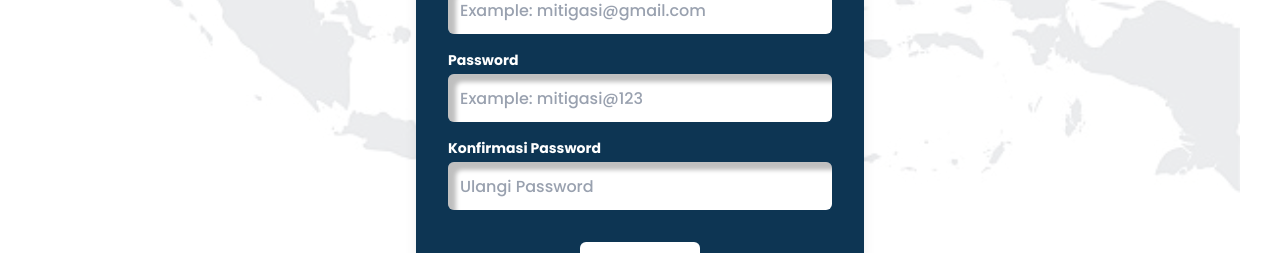
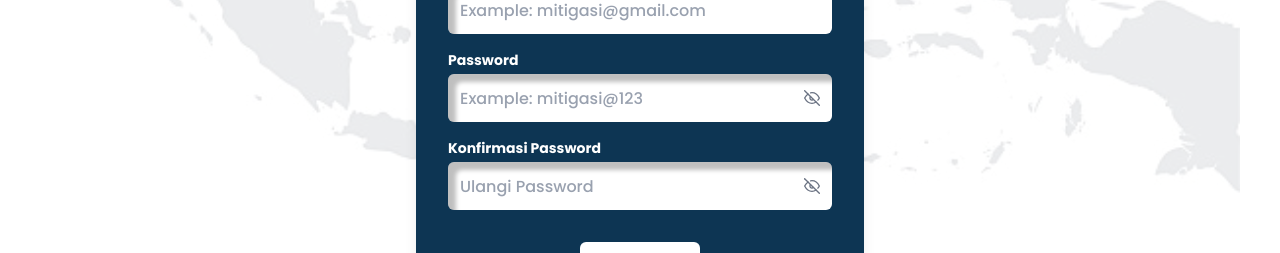
Before and after one commit to zainalsaputra/mitigasi-kita-app-frontend, a React (Vite) app: page /register in a window 1280 px wide. Shown: the part 380-633 px from the top of the page. Built offline with nearby package versions, Linux system fonts and the light colour scheme; a web font is replaced by a local one.

Commit message:
menambahkan visibilitas password

```diff
--- a/src/pages/Login/Login-page.jsx
+++ b/src/pages/Login/Login-page.jsx
@@ -2,11 +2,12 @@
 import { useNavigate, Link } from "react-router-dom";
 import NavbarLogin from "../../components/navbarLogin";
 import { handleLoginSubmit } from "../../../presenters/login-presenter";
-
+import { FiEye, FiEyeOff } from "react-icons/fi";
 function Login() {
   const [email, setEmail] = useState("");
   const [password, setPassword] = useState("");
   const navigate = useNavigate();
+  const [showPassword, setShowPassword] = useState(false);
 
   const handleSubmit = (e) => {
     e.preventDefault();
@@ -59,10 +60,11 @@
               >
                 Password
               </label>
+              <div className="relative">
               <input
                 id="password"
                 name="password"
-                type="password"
+                type={showPassword ? "text" : "password" }
                 autoComplete="current-password"
                 required
                 className="w-full h-11 sm:h-12 px-3 py-2 rounded-md placeholder-gray-400 focus:outline-none text-black font-poppins font-medium bg-white"
@@ -73,6 +75,14 @@
                   boxShadow: "inset 8px 8px 4px rgba(0, 0, 0, 0.25)",
                 }}
               />
+              <button
+                type="button"
+                onClick={() => setShowPassword((prev) => !prev)}
+                className="absolute right-3 top-1/2 -translate-y-1/2 text-gray-500"
+              >
+                {showPassword ? <FiEye /> : <FiEyeOff />}
+              </button>
+              </div>
               <div className="text-left mt-1">
                 <Link
                   to="/forgot-password"
--- a/src/pages/Register/Register-page.jsx
+++ b/src/pages/Register/Register-page.jsx
@@ -3,7 +3,7 @@
 import { Link } from "react-router-dom";
 import { handleRegister } from "../../../presenters/register-presenter";
 import NavbarLogin from "../../components/navbarLogin";
-
+import { FiEye, FiEyeOff } from "react-icons/fi";
 function Register() {
   const navigate = useNavigate();
   const [form, setForm] = useState({
@@ -12,6 +12,9 @@
     password: "",
     confirmPassword: "",
   });
+
+  const [showPassword, setShowPassword] = useState(false);
+  const [showConfirmPassword, setShowConfirmPassword] = useState(false);
 
   const handleChange = (e) => {
     setForm({ ...form, [e.target.name]: e.target.value });
@@ -87,10 +90,11 @@
               >
                 Password
               </label>
+              <div className="relative">
                 <input
                   id="password"
                   name="password"
-                type="password"
+                  type={showPassword ? "text" : "password"}
                   required
                   placeholder="Example: mitigasi@123"
                   className="w-full h-12 px-3 py-2 rounded-md bg-white text-black placeholder-gray-400 font-poppins font-medium focus:outline-none"
@@ -98,6 +102,14 @@
                   value={form.password}
                   onChange={handleChange}
                 />
+                <button
+                  type="button"
+                  onClick={() => setShowPassword((prev) => !prev)}
+                  className="absolute right-3 top-1/2 -translate-y-1/2 text-gray-500"
+                >
+                  {showPassword ? <FiEye /> : <FiEyeOff />}
+                </button>
+              </div>
             </div>
 
             {/* Konfirmasi Password */}
@@ -108,10 +120,11 @@
               >
                 Konfirmasi Password
               </label>
+              <div className="relative">
                 <input
                   id="confirmPassword"
                   name="confirmPassword"
-                type="password"
+                  type={showConfirmPassword ? "text" : "password"}
                   required
                   placeholder="Ulangi Password"
                   className="w-full h-12 px-3 py-2 rounded-md bg-white text-black placeholder-gray-400 font-poppins font-medium focus:outline-none"
@@ -119,6 +132,14 @@
                   value={form.confirmPassword}
                   onChange={handleChange}
                 />
+                <button
+                  type="button"
+                  onClick={() => setShowConfirmPassword((prev) => !prev)}
+                  className="absolute right-3 top-1/2 -translate-y-1/2 transform -translate-y-1/2 text-gray-500"
+                >
+                  {showConfirmPassword ? <FiEye /> : <FiEyeOff />}
+                </button>
+              </div>
             </div>
 
             {/* Button */}
```
Lines whose indentation alone changed are shown as unchanged.
